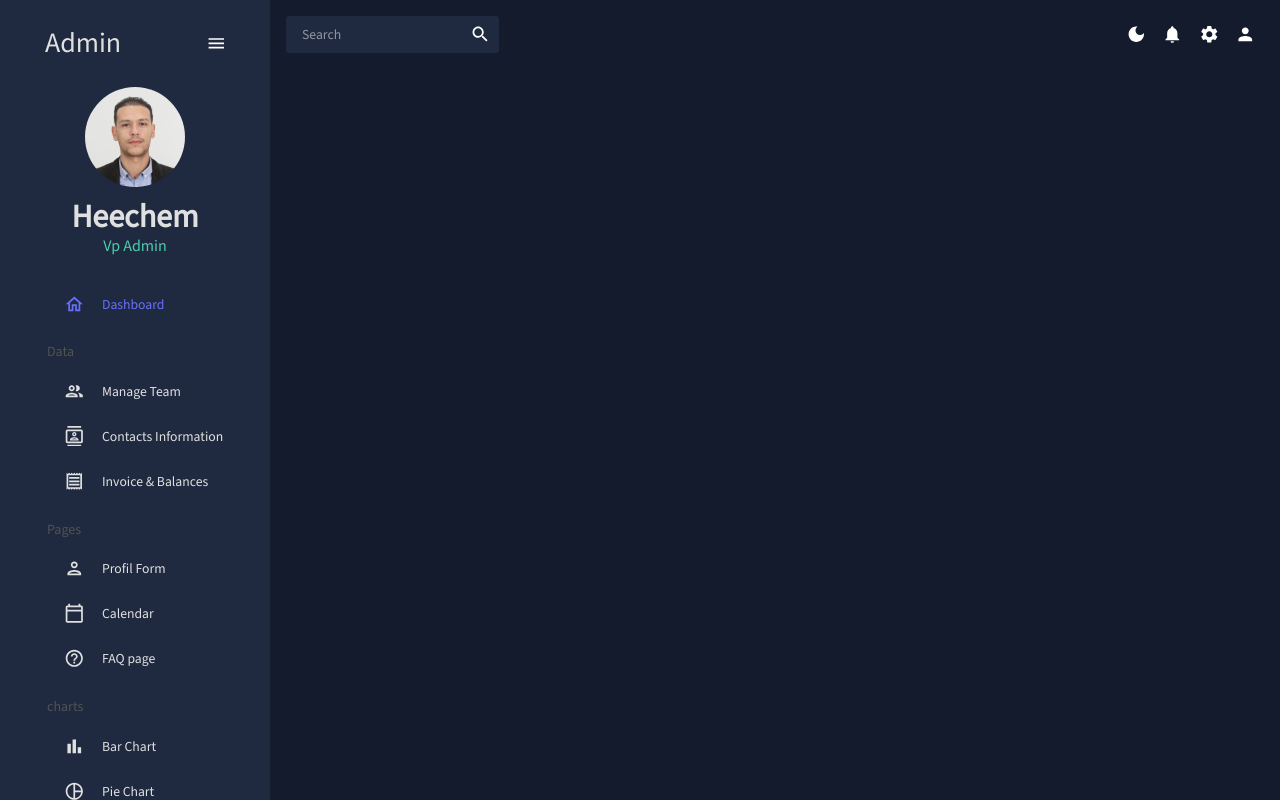
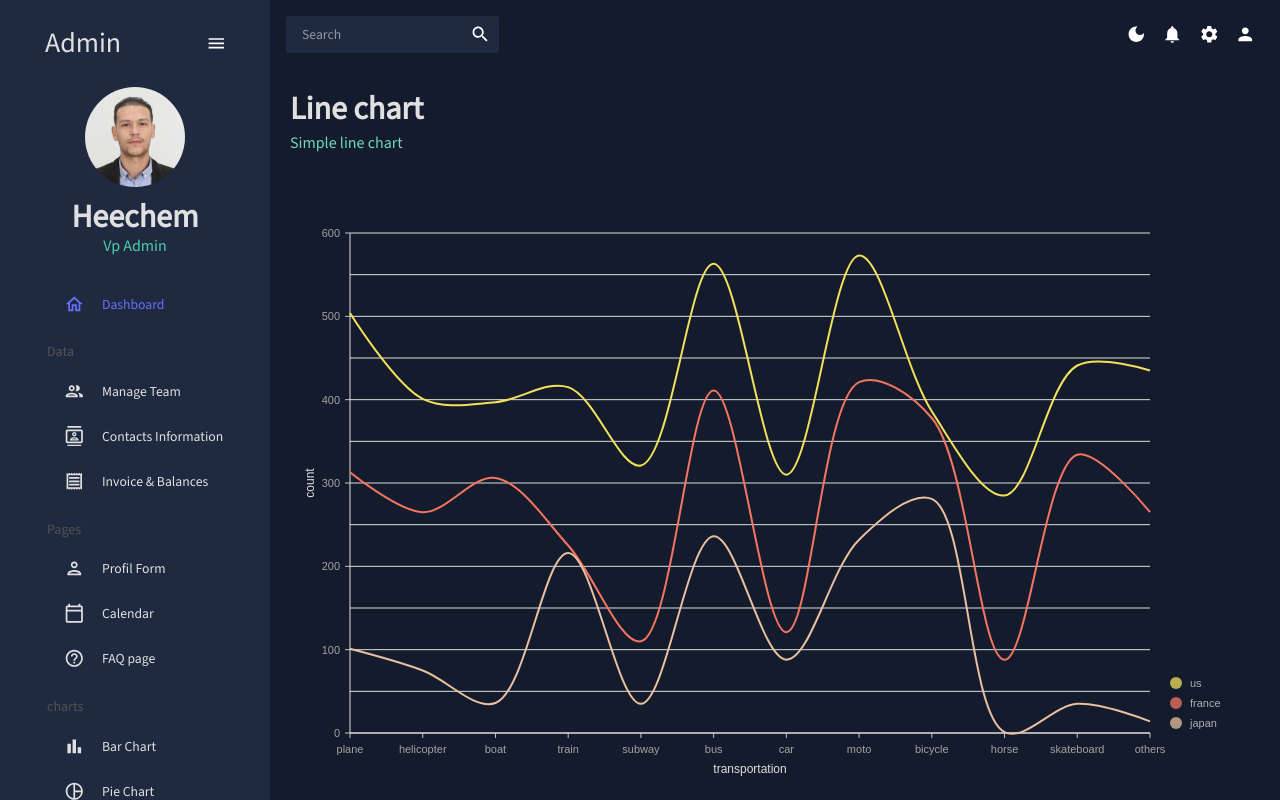
Before and after one commit to Heechem/react-admin, a React (Vite) app: page /line in a window 1280 px wide. Built offline with nearby package versions, Linux system fonts and the light colour scheme.

Commit message:
Add Line chart

```diff
--- a/src/App.jsx
+++ b/src/App.jsx
@@ -13,6 +13,7 @@
 import BarChart from './components/BarChart';
 import Bar from './scenes/bar/Bar';
 import Pie from './scenes/pie/Pie';
+import Line from './scenes/Line/Line';
 
 function App() {
   const [theme, colorMode] = useMode();
@@ -55,10 +56,10 @@
                 element={<Bar />}
               />
 
-              {/* <Route
+              <Route
                 path="line"
                 element={<Line />}
-              /> */}
+              />
               <Route
                 path="faq"
                 element={<Faq />}
--- /dev/null
+++ b/src/components/LineChart.jsx
@@ -0,0 +1,114 @@
+import { ResponsiveLine } from '@nivo/line';
+import React from 'react';
+import { mockLineData } from '../data/mockData';
+import { useTheme } from '@emotion/react';
+import { tokens } from '../them';
+
+const LineChart = ({ isDashboard }) => {
+  const theme = useTheme();
+  const colors = tokens(theme.palette.mode);
+  return (
+    <ResponsiveLine
+      data={mockLineData}
+      theme={{
+        axis: {
+          domain: {
+            line: {
+              stroke: colors.grey[100],
+            },
+          },
+          legend: {
+            text: {
+              fill: colors.grey[100],
+            },
+          },
+          ticks: {
+            line: {
+              stroke: colors.grey[200],
+              strokeWidth: 1,
+            },
+            text: {
+              fill: colors.grey[300],
+            },
+          },
+        },
+        legends: {
+          text: {
+            fill: colors.grey[100],
+          },
+        },
+        tooltip: {
+          container: {
+            color: colors.primary[500],
+          },
+        },
+      }}
+      colors={isDashboard ? { datum: 'color' } : { scheme: 'nivo' }}
+      margin={{ top: 50, right: 110, bottom: 50, left: 60 }}
+      xScale={{ type: 'point' }}
+      yScale={{
+        type: 'linear',
+        min: 'auto',
+        max: 'auto',
+        stacked: true,
+        reverse: false,
+      }}
+      yFormat=" >-.2f"
+      curve="catmullRom"
+      axisTop={null}
+      axisRight={null}
+      axisBottom={{
+        tickSize: 5,
+        tickPadding: 5,
+        tickRotation: 0,
+        legend: isDashboard ? undefined : 'transportation',
+        legendOffset: 36,
+        legendPosition: 'middle',
+      }}
+      axisLeft={{
+        tickSize: 5,
+        tickValues: 5,
+        tickPadding: 5,
+        tickRotation: 0,
+        legend: isDashboard ? undefined : 'count',
+        legendOffset: -40,
+        legendPosition: 'middle',
+      }}
+      enableGridX={false}
+      pointSize={10}
+      pointColor={{ theme: 'background' }}
+      pointBorderWidth={2}
+      pointBorderColor={{ from: 'serieColor' }}
+      pointLabelYOffset={-12}
+      useMesh={true}
+      legends={[
+        {
+          anchor: 'bottom-right',
+          direction: 'column',
+          justify: false,
+          translateX: 100,
+          translateY: 0,
+          itemsSpacing: 0,
+          itemDirection: 'left-to-right',
+          itemWidth: 80,
+          itemHeight: 20,
+          itemOpacity: 0.75,
+          symbolSize: 12,
+          symbolShape: 'circle',
+          symbolBorderColor: 'rgba(0, 0, 0, .5)',
+          effects: [
+            {
+              on: 'hover',
+              style: {
+                itemBackground: 'rgba(0, 0, 0, .03)',
+                itemOpacity: 1,
+              },
+            },
+          ],
+        },
+      ]}
+    />
+  );
+};
+
+export default LineChart;
--- /dev/null
+++ b/src/scenes/Line/Line.jsx
@@ -0,0 +1,20 @@
+import { Box } from '@mui/material';
+import React from 'react';
+import Header from '../../components/Header';
+import LineChart from '../../components/LineChart';
+
+const Line = () => {
+  return (
+    <Box m="20px">
+      <Header
+        title="Line chart"
+        subtitle="Simple line chart"
+      />
+      <Box height="75dvh">
+        <LineChart />
+      </Box>
+    </Box>
+  );
+};
+
+export default Line;
```
